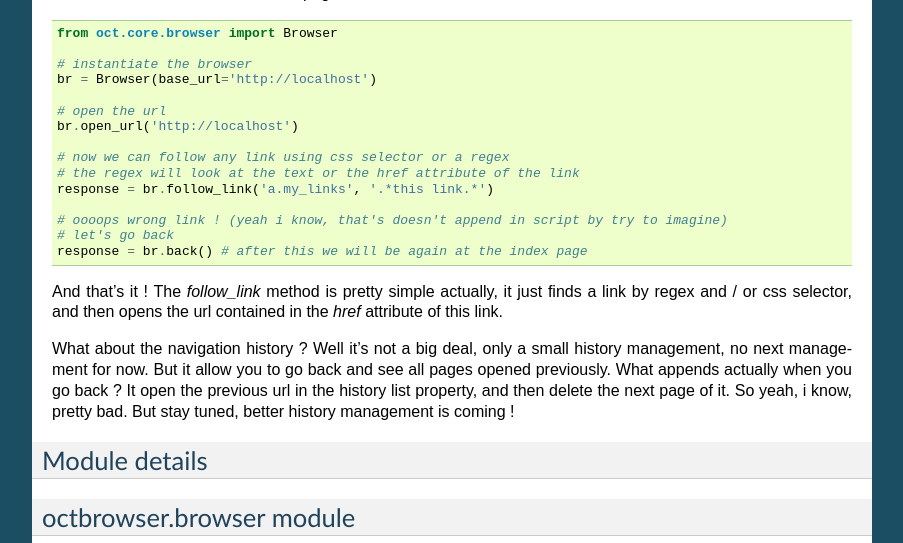
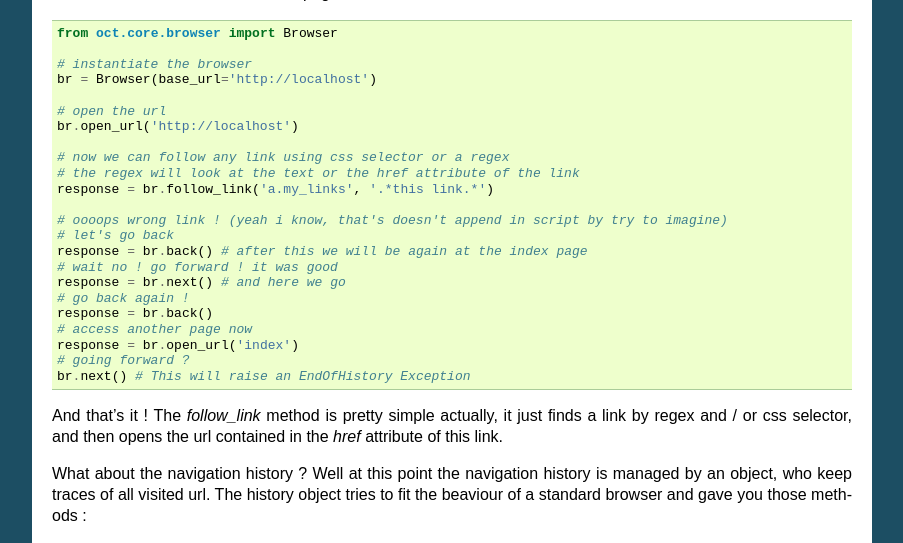
Before and after one commit to TheGhouls/oct-browser, a Sphinx documentation site: the page built from docs/octbrowser.rst, in a window 1280 px wide and 1400 px high, scrolled down 2558 px. Shown: the top 543 px of the window, without its empty margins (198-1101 px from the left). Built offline with Sphinx 7.4.7, drawn with Linux system fonts in a browser that asks for light colours; some of the changed text lies outside the part shown.

Commit message:
add history management to the browser, documentation has been updated and tests improved

```diff
--- a/changelog.txt
+++ b/changelog.txt
@@ -12,6 +12,10 @@
 * Remove ``_headers`` property to browser object, the headers manipulation functions now impact directly the
 ``Browser.session.headers`` dict
 * Since ``headers`` keyword argument isn't called anymore, you can add specific headers for a single request
+* Add a better history support. The history is now an object and has a previous and a next function, see the docs for
+all informations
+* Improve tests for new history
+* Updated docuementation for history
 
 Backward compatibility breaks :
 
--- a/docs/conf.py
+++ b/docs/conf.py
@@ -57,7 +57,7 @@
 # The short X.Y version.
 version = '0.4'
 # The full version, including alpha/beta/rc tags.
-release = '0.4 beta'
+release = '0.4.3'
 
 # The language for content autogenerated by Sphinx. Refer to documentation
 # for a list of supported languages.
--- a/docs/octbrowser.rst
+++ b/docs/octbrowser.rst
@@ -170,14 +170,34 @@
     # oooops wrong link ! (yeah i know, that's doesn't append in script by try to imagine)
     # let's go back
     response = br.back() # after this we will be again at the index page
+    # wait no ! go forward ! it was good
+    response = br.next() # and here we go
+    # go back again !
+    response = br.back()
+    # access another page now
+    response = br.open_url('index')
+    # going forward ?
+    br.next() # This will raise an EndOfHistory Exception
+
 
 And that's it ! The `follow_link` method is pretty simple actually, it just finds a link by regex and / or css selector,
 and then opens the url contained in the `href` attribute of this link.
 
-What about the navigation history ? Well it's not a big deal, only a small history management, no next management for now. But it allow you to
-go back and see all pages opened previously. What appends actually when you go back ? It open the previous url in the history list
-property, and then delete the next page of it. So yeah, i know, pretty bad. But stay tuned, better history
-management is coming !
+What about the navigation history ?
+Well at this point the navigation history is managed by an object, who keep traces of all visited url. The history object
+tries to fit the beaviour of a standard browser and gave you those methods :
+
+* ``back`` for going back in the history
+* ``next`` for going the the next element
+* ``clear_history`` for removing all urls of the history
+
+.. note:: If you use the ``back`` method, and then open an other url, the ``next`` method won't be avaible anymore, since
+once you open an url, there a no next address yet.
+
+Those methods allow you to navigate more easily with the octbrowser.
+But if you want to use all the methods / properties of the History object, you can use the ``history_object`` property
+of the browser to retreive it.
+See the history documentation below to see all methods avaibles for the history object
 
 Module details
 --------------
```
Also changed, not shown: 4 other files.
